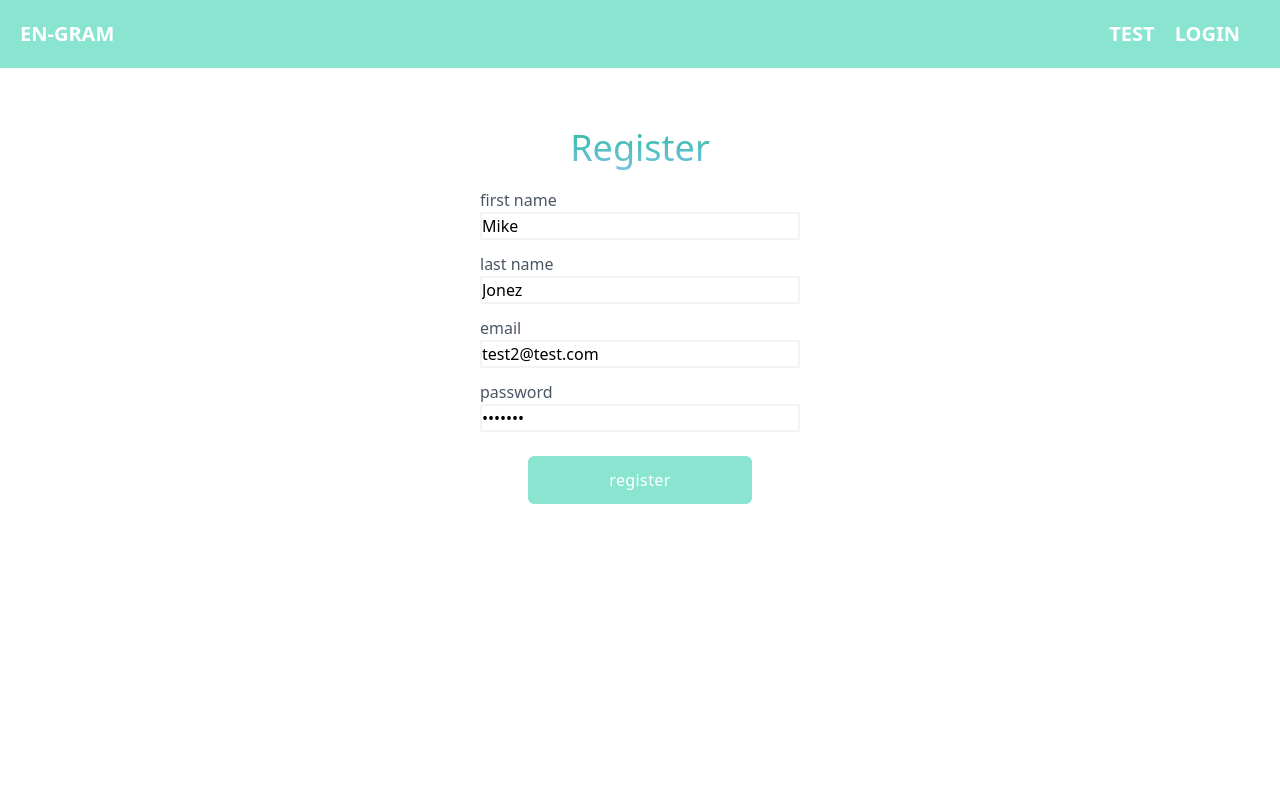
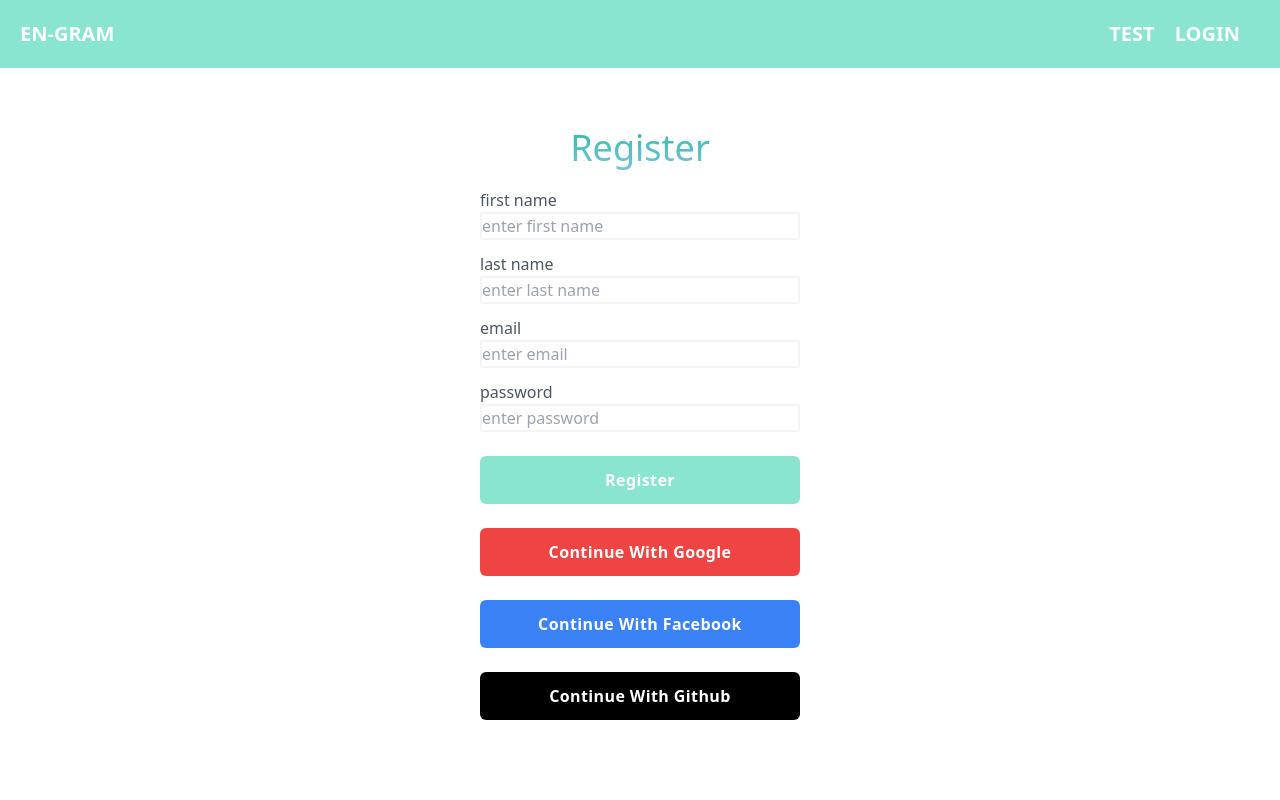
Before and after one commit to Huynie/enneagram, a Vue app: page /register in a window 1280 px wide. Shown: the top 800 px of the page. Built offline with nearby package versions, Linux system fonts and the light colour scheme; no server answers.

Commit message:
Oaut buttons broken into it's own component

```diff
--- /dev/null
+++ b/src/components/OauthButtons.vue
@@ -0,0 +1,110 @@
+<template>
+  <div>
+      <Button
+        tailwindClass=" bg-red-500 w-full font-semibold"
+        text="Continue With Google"
+        @click.prevent="signInWithGoogle"
+      />
+      <Button
+        tailwindClass="w-full bg-blue-500 font-semibold"
+        text="Continue With Facebook"
+        @click.prevent="signInWithFacebook"
+      />
+      <Button
+        tailwindClass="bg-black font-semibold w-full"
+        text="Continue With Github"
+        @click.prevent="signInWithGithub"
+      />
+    <!-- <div>
+      <section id="firebaseui-auth-container"></section>
+    </div> -->
+  </div>
+</template>
+
+<script>
+import Button from './Button.vue';
+import { auth } from '../firebase/firebaseInit';
+import {
+    signInWithPopup,
+    GoogleAuthProvider,
+    GithubAuthProvider,
+    FacebookAuthProvider,
+    // TwitterAuthProvider
+} from 'firebase/auth';
+// import * as firebaseui from 'firebaseui';
+// import 'firebaseui/dist/firebaseui.css'
+// import firebase from 'firebase/compat/app';
+// import 'firebase/compat/auth';
+
+export default {
+  name: "OauthButtons",
+  components: {
+    Button,
+  },
+  methods:{
+    async signInWithGoogle() {
+      await signInWithPopup(auth, new GoogleAuthProvider())
+        .then((res) => {
+            console.log(res);
+            this.$router.go('/dashboard');
+        })
+        .catch((err) => {
+            console.log(err);
+        })
+            // try {
+            //     signInWithPopup(auth, new GoogleAuthProvider());
+            //     this.error = false;
+            //     this.errorMsg = "";
+            //     this.$router.go('/dashboard');
+            // } catch (error) {
+            //     this.error = true;
+            //     this.errorMsg = error;
+            // }
+    },
+    async signInWithFacebook() {
+      // Maybe use SignInWithRedirect to link FB & Google credential togethe?
+        try {
+            const res = await signInWithPopup(auth, new FacebookAuthProvider())
+            ;
+            console.log(res);
+            this.error = false;
+            this.errorMsg = "";
+            this.$router.go('/dashboard');
+        } catch (error) {
+            this.error = true;
+            this.errorMsg = error;
+            console.log(error)
+        }
+    },
+    async signInWithGithub() {
+        try {
+            await signInWithPopup(auth, new GithubAuthProvider());
+            this.error = false;
+            this.errorMsg = "";
+            this.$router.go('/dashboard');
+        } catch (error) {
+            this.error = true;
+            this.errorMsg = error;
+            console.log(error)
+        }
+    },
+  },
+    // mounted() {
+    //     console.log(firebase.auth)
+    //     const uiConfig = {
+    //         signInSuccessUrl: "/profile",
+    //         signInOptions: [
+    //             firebase.auth.FacebookAuthProvider.PROVIDER_ID,
+    //             firebase.auth.GoogleAuthProvider.PROVIDER_ID,
+    //             firebase.auth.GithubAuthProvider.PROVIDER_ID,
+    //         ]
+    //     };
+    //     const ui = new firebaseui.auth.AuthUI(auth);
+    //     ui.start("#firebaseui-auth-container", uiConfig);
+    // }
+}
+</script>
+
+<style>
+
+</style>
--- a/src/views/Login.vue
+++ b/src/views/Login.vue
@@ -22,54 +22,28 @@
     <div v-show="error">
         {{this.errorMsg}}
     </div>
-    <div class="px-8">
+    <div>
         <Button
             tailwindClass="btn-login"
-            text="Sign In"
+            text="Log In"
             @click.prevent="login"
         />
-        <Button
-            tailwindClass=" bg-red-500 w-full font-semibold"
-            text="Sign In With Google"
-            @click.prevent="signInWithGoogle"
-        />
-        <Button
-            tailwindClass="w-full bg-blue-500 font-semibold"
-            text="Sign In With Facebook"
-            @click.prevent="signInWithFacebook"
-        />
-        <Button
-            tailwindClass="bg-black font-semibold w-full"
-            text="Sign In With Github"
-            @click.prevent="signInWithGithub"
-        />
     </div>
-    <!-- <div>
-        <section id="firebaseui-auth-container"></section>
-    </div> -->
+   <OauthButtons/>
   </div>
 </template>
 
 <script>
 import Button from '../components/Button';
+import OauthButtons from '../components/OauthButtons';
 import { auth } from '../firebase/firebaseInit';
-import {
-    signInWithEmailAndPassword,
-    signInWithPopup,
-    GoogleAuthProvider,
-    GithubAuthProvider,
-    FacebookAuthProvider,
-    // TwitterAuthProvider
-} from 'firebase/auth';
-// import * as firebaseui from 'firebaseui';
-// import 'firebaseui/dist/firebaseui.css'
-// import firebase from 'firebase/compat/app';
-// import 'firebase/compat/auth';
+import { signInWithEmailAndPassword } from 'firebase/auth';
 
 export default {
     name: 'Login',
     components: {
-        Button
+        Button,
+        OauthButtons
     },
     data () {
         return {
@@ -92,69 +66,11 @@ export default {
                 this.errorMsg = error;
             }
         },
-        async signInWithGoogle() {
-
-            await signInWithPopup(auth, new GoogleAuthProvider())
-                .then((res) => {
-                    console.log(res);
-                    this.$router.go('/dashboard');
-                })
-                .catch((err) => {
-                    console.log(err);
-                })
-            // try {
-            //     signInWithPopup(auth, new GoogleAuthProvider());
-            //     this.error = false;
-            //     this.errorMsg = "";
-            //     this.$router.go('/dashboard');
-            // } catch (error) {
-            //     this.error = true;
-            //     this.errorMsg = error;
-            // }
-        },
-        async signInWithFacebook() {
-            try {
-                const res = await signInWithPopup(auth, new FacebookAuthProvider())
-                ;
-                console.log(res);
-                this.error = false;
-                this.errorMsg = "";
-                this.$router.go('/dashboard');
-            } catch (error) {
-                this.error = true;
-                this.errorMsg = error;
-            }
-        },
-        async signInWithGithub() {
-            try {
-                await signInWithPopup(auth, new GithubAuthProvider());
-                this.error = false;
-                this.errorMsg = "";
-                this.$router.go('/dashboard');
-            } catch (error) {
-                this.error = true;
-                this.errorMsg = error;
-            }
-        },
     },
-    // mounted() {
-    //     console.log(firebase.auth)
-    //     const uiConfig = {
-    //         signInSuccessUrl: "/profile",
-    //         signInOptions: [
-    //             firebase.auth.FacebookAuthProvider.PROVIDER_ID,
-    //             firebase.auth.GoogleAuthProvider.PROVIDER_ID,
-    //             firebase.auth.GithubAuthProvider.PROVIDER_ID,
-    //         ]
-    //     };
-    //     const ui = new firebaseui.auth.AuthUI(auth);
-    //     ui.start("#firebaseui-auth-container", uiConfig);
-    // }
-
 }
 </script>
 
-<style>
+<style scope>
 .btn-login{
     @apply
         bg-primary
--- a/src/views/Register.vue
+++ b/src/views/Register.vue
@@ -1,7 +1,7 @@
 <template>
-    <div class="p-10 h-screen min-h-700">
+    <div class="mt-10 h-screen min-h-700 w-80 mx-auto">
         <h1 class="title">Register</h1>
-        <form class="w-80 mx-auto space-y-3" id="register" @submit="checkForm">
+        <form class="w-72 md:w-80 mx-auto space-y-3" id="register" @submit="checkForm">
             <div class="flex flex-col ">
                 <label>first name</label>
                 <input
@@ -49,7 +49,7 @@
                     {{this.errorMsg}}
                 </p>
             </div>
-            <div class="text-center">
+            <div>
                 <Button
                     text="register"
                     type="submit"
@@ -58,11 +58,13 @@
                 />
             </div>
         </form>
+        <OauthButtons/>
     </div>
 </template>
 
 <script>
 import Button from '../components/Button';
+import OauthButtons from '../components/OauthButtons';
 import db, { auth } from '../firebase/firebaseInit';
 import { createUserWithEmailAndPassword } from 'firebase/auth';
 import { setDoc, doc, arrayUnion } from 'firebase/firestore/lite';
@@ -70,15 +72,16 @@ import { setDoc, doc, arrayUnion } from 'firebase/firestore/lite';
 export default {
     name: 'Register',
     components: {
-        Button
+        Button,
+        OauthButtons
     },
     data () {
         return {
-            firstName: "Mike",
-            lastName: "Jonez",
-            // username: "MkJnz",
-            email: 'test2@test.com',
-            password: 'test123',
+            firstName: "",
+            lastName: "",
+            // username: "",
+            email: '',
+            password: '',
             error: null,
             errorMsg: ""
         }
@@ -130,12 +133,11 @@ export default {
 }
 </script>
 
-<style>
+<style scope>
     .btn-register{
         @apply
             bg-primary
-            mx-4
-            w-56
+            w-full
             min-w-min
             outline-none
             focus:bg-pressed
@@ -143,6 +145,8 @@ export default {
             hover:bg-questions
             focus:ring-2
             focus:outline-none
+            capitalize
+            font-semibold
         ;
     }
     .title{
```
